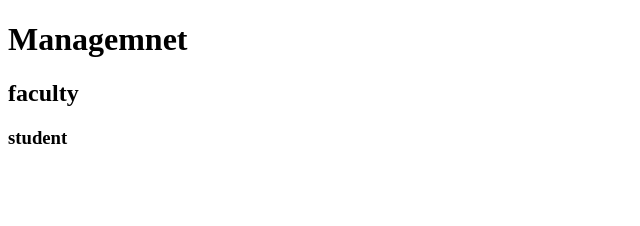
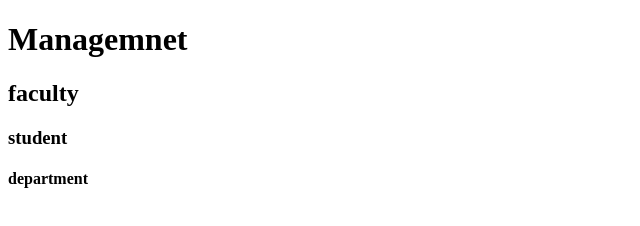
Before and after one commit to Yashs00n/initialfolder, a plain HTML site: page index.html in a window 1280 px wide. Shown: the whole page, without its empty margins (0-640 px from the left). Drawn offline with Linux system fonts and the light colour scheme.

Commit message:
addon new features

```diff
--- a/index.html
+++ b/index.html
@@ -9,5 +9,6 @@
     <h1>Managemnet</h1>
     <h2>faculty</h2>
     <h3>student</h3>
+    <h4>department</h4>
 </body>
 </html>
```
